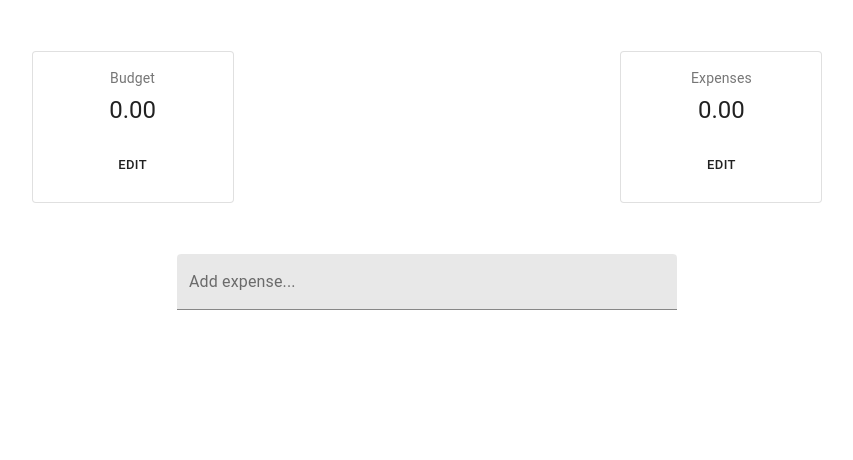
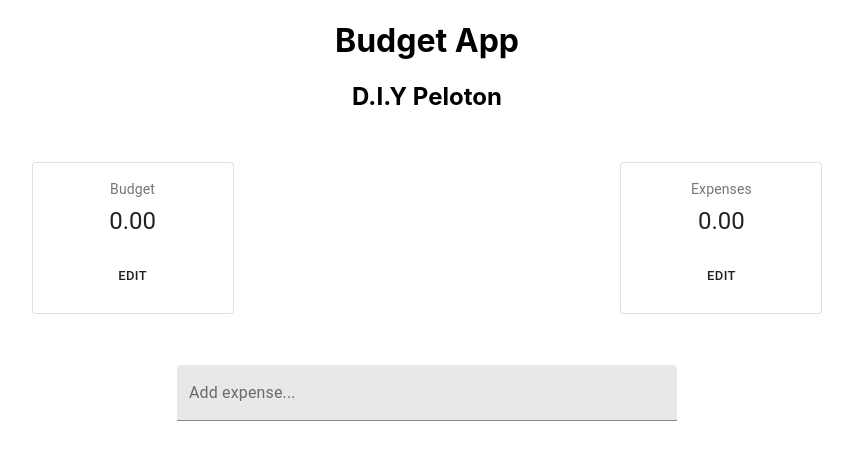
Before and after one commit to CarlaCarrasco/react-budget-app, a React (Create React App) app: page / in a window 1280 px wide. Shown: the top 460 px of the page, without its empty margins (213-1066 px from the left). Built offline with nearby package versions, Linux system fonts and the light colour scheme.

Commit message:
adding budget name heading

```diff
--- a/src/App.js
+++ b/src/App.js
@@ -2,12 +2,15 @@
 import {Budget} from './Components/budget';
 import {Expenses} from './Components/expenses';
 import {InputExpense} from './Components/inputExpense';
+import {BudgetName} from './Components/BudgetName';
 
 
 
 function App() {
   return (
     <div className="App">
+    <h1>Budget App</h1>
+    <BudgetName />
       <div className="totals">
         <Budget budgetTotal={200.00}/>
         <Expenses expensesTotal={100.00}/>
--- /dev/null
+++ b/src/Components/BudgetName.js
@@ -0,0 +1,21 @@
+import React from 'react';
+import { makeStyles } from '@material-ui/core/styles';
+import TextField from '@material-ui/core/TextField';
+
+const useStyles = makeStyles((theme) => ({
+  root: {
+    maxWidth: '500px',
+    margin: 'auto'
+  },
+}));
+
+export const BudgetName = props => {
+   //const classes = useStyles();
+
+    return (
+        // <form className={classes.root} noValidate autoComplete="off">
+        //     <TextField fullWidth id="filled-basic" name="expense" label="Add expense..." variant="filled" />
+        // </form>
+        <h2>D.I.Y Peloton</h2>
+    );
+}
```
